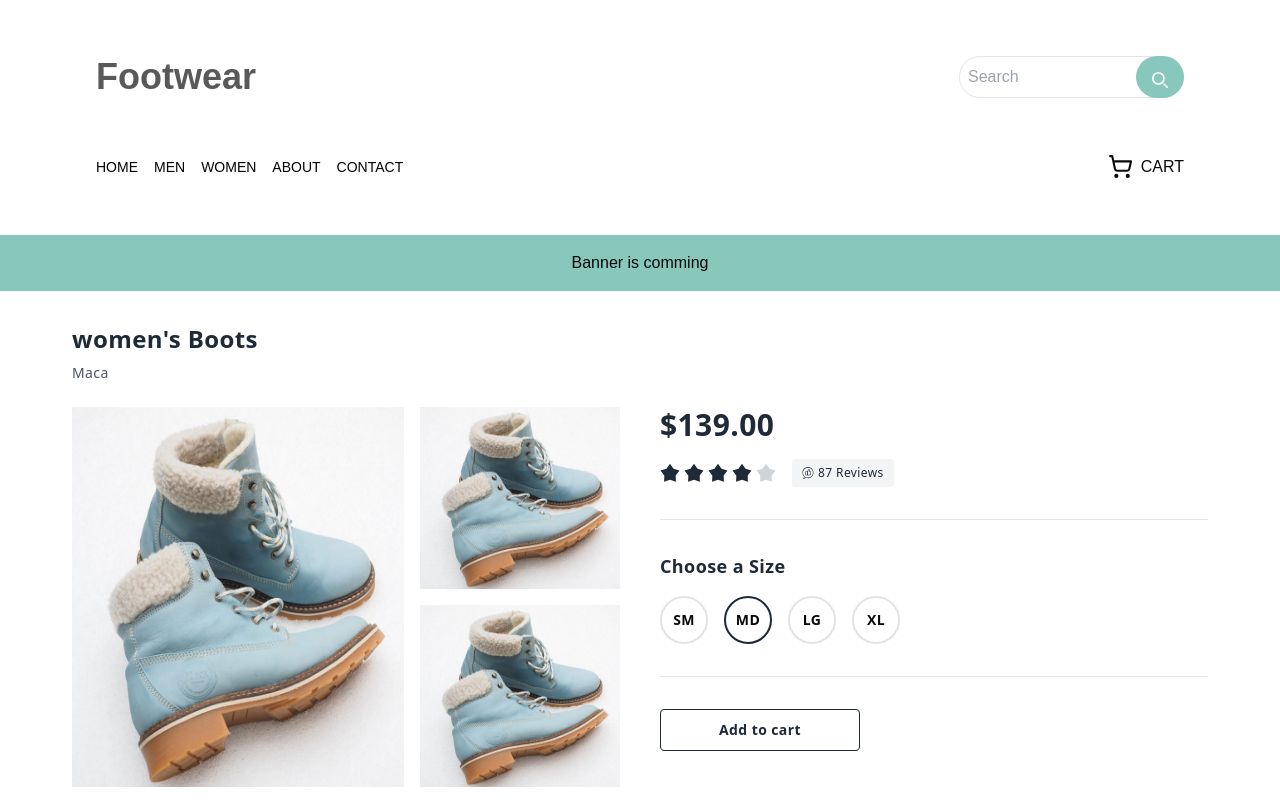
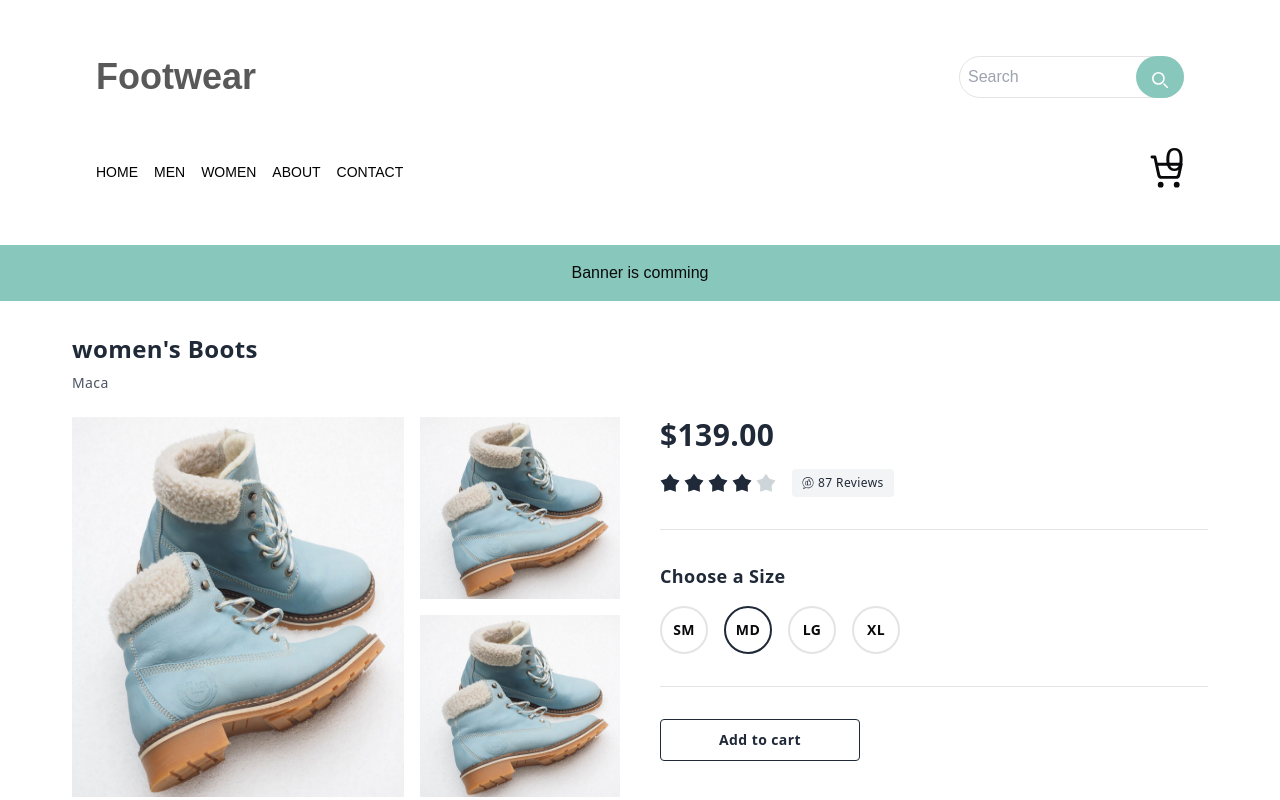
Before and after one commit to babarhussayn/full-app, a Next.js app: page /product-detail/1 in a window 1280 px wide. Shown: the top 800 px of the page. Built offline with nearby package versions, Linux system fonts and the light colour scheme.

Commit message:
cart item length show

```diff
--- a/app/(public)/components/SubHeader.tsx
+++ b/app/(public)/components/SubHeader.tsx
@@ -2,6 +2,7 @@
 import React, { useState } from "react";
 import Link from "next/link";
 import { LuShoppingCart } from "react-icons/lu";
+import { useAppSelector } from "@/redux/hooks";
 interface NavItem {
   name: string;
   link: string;
@@ -36,6 +37,8 @@ const SubHeader = () => {
     setActiveIndex((prevIndex) => (prevIndex === index ? null : index));
   };
 
+  const items = useAppSelector((state) => state.cart.items);
+
   return (
     <>
       <div className="md:flex justify-between items-center hidden">
@@ -59,12 +62,12 @@ const SubHeader = () => {
             ))}
           </div>
         </div>
-        <div className="flex justify-center items-center gap-2">
-          <div>
-            <LuShoppingCart size={25} />
+        <div className="flex justify-center items-center gap-2 relative">
+          <div className="">
+            <LuShoppingCart size={35} />
           </div>
-          <div>
-            <p>CART </p>
+          <div className="absolute translate-x-2 mb-6 text-[34px]">
+            {items.length}
           </div>
         </div>
       </div>
--- a/app/(public)/product-detail/[handle]/page.tsx
+++ b/app/(public)/product-detail/[handle]/page.tsx
@@ -4,7 +4,8 @@ import React, { useEffect, useState } from "react";
 import { useParams } from "next/navigation";
 import ShoeItem from "../../../../bestseller.json";
 import Image from "next/image";
-
+import { useAppDispatch } from "@/redux/hooks";
+import { add, CartItem } from "@/redux/carSlice";
 interface Product {
   id: string;
   name: string;
@@ -14,6 +15,21 @@ interface Product {
 }
 const products: Product[] = ShoeItem;
 const Detail = () => {
+  const dispatch = useAppDispatch();
+
+  const handleAddTo = () => {
+    if (!productsItem) return;
+    const cartItem: CartItem = {
+      id: productsItem.id,
+      name: productsItem.name,
+      image: productsItem.src, // Ensure image maps correctly
+      price: parseFloat(productsItem.Price), // Convert string to number
+      quantity: 1, // Default quantity
+    };
+    dispatch(add(cartItem));
+    console.log("add to product", cartItem);
+  };
+
   const params = useParams();
 
   const [productsItem, setProductItem] = useState<Product | null>(null);
@@ -210,6 +226,7 @@ const Detail = () => {
               <div className="flex flex-wrap gap-4">
                 <button
                   type="button"
+                  onClick={handleAddTo}
                   className="min-w-[200px] px-4 py-2.5 border border-gray-800 bg-transparent hover:bg-gray-50 text-gray-800 text-sm font-semibold rounded"
                 >
                   Add to cart
```
Also changed, not shown: redux/carSlice.ts (+0 -7 lines).
